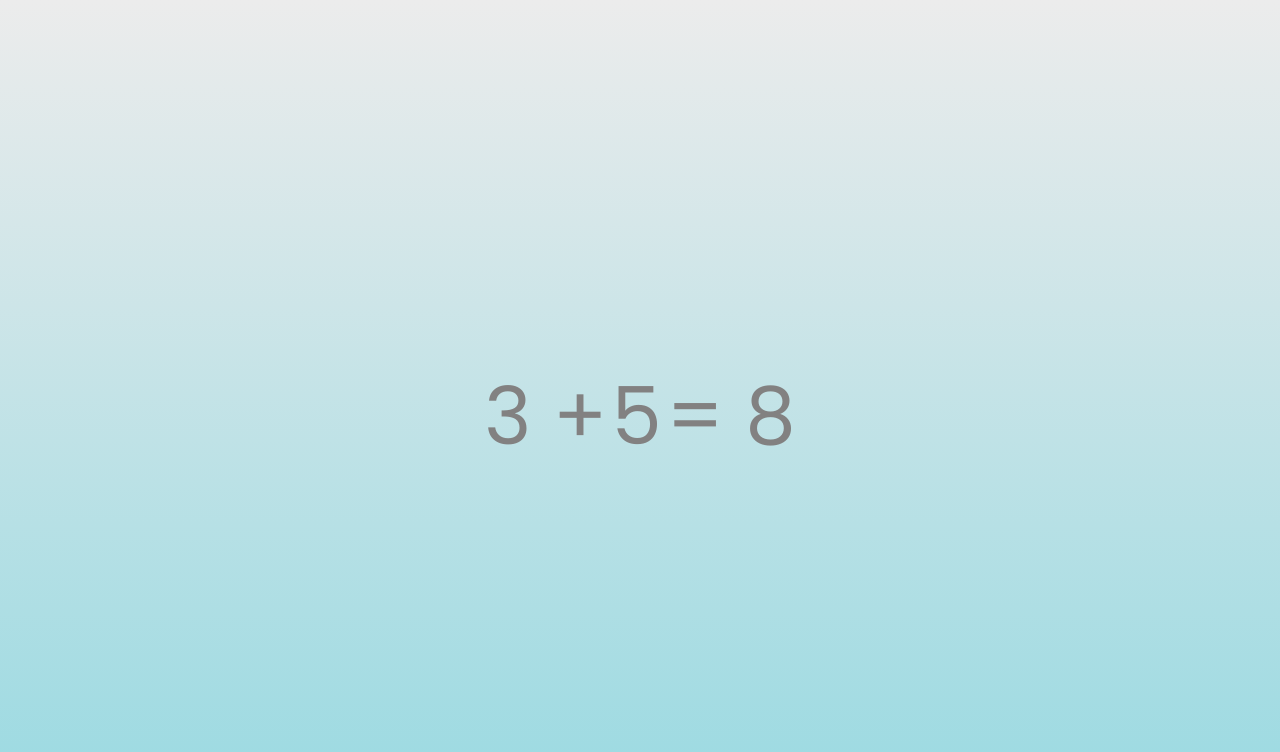
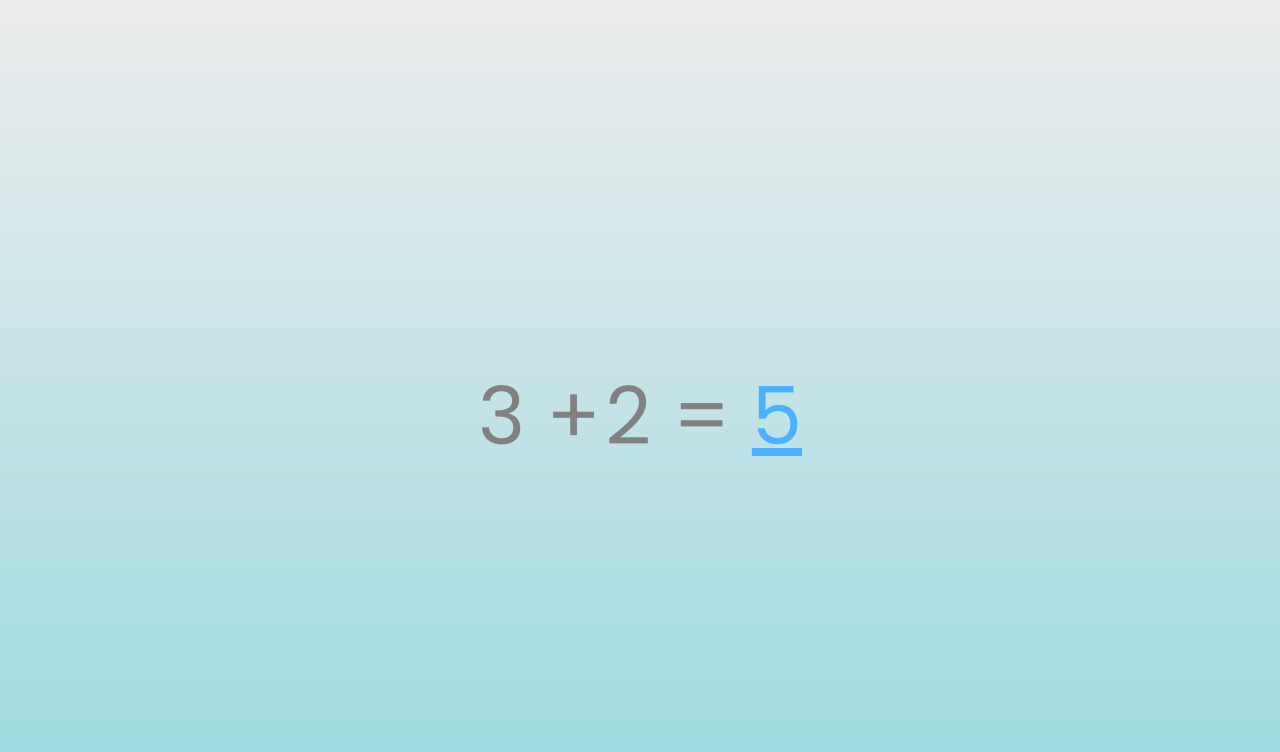
Before and after one commit to Brunno-DaSilva/diving-in-typescript, a website: page index.html in a window 1280 px wide. Drawn offline with Linux system fonts and the light colour scheme.

Commit message:
Added css

```diff
--- a/app.js
+++ b/app.js
@@ -1,8 +1,12 @@
 var app = document.querySelector(".App");
 var addTwoNumbers = function (num1, num2) {
     var result = num1 + num2;
-    return "\n    <div class=\"App__info\">\n        <span id=\"numX\">" + num1 + " +</span>\n        <span id=\"numY\"> " + num2 + "</span>\n        <span id=\"result\"> = " + result + "</span>\n    </div>\n";
+    var html_data = " <div class=\"App__info\">\n  <span id=\"numX\">" + num1 + " +</span>\n  <span id=\"numY\"> " + num2 + " = </span>\n  <span id=\"result\">  " + result + "</span>\n</div>";
+    if (typeof num1 !== "number" || typeof num1 !== "number") {
+        throw new Error("Incorrect Input");
+    }
+    return html_data;
 };
 var numberOne = 3;
-var numberTwo = 5;
+var numberTwo = 2;
 app.innerHTML = addTwoNumbers(numberOne, numberTwo);
--- a/style.css
+++ b/style.css
@@ -17,6 +17,7 @@ body {
   font-family: "Poppins", sans-serif;
   background-color: #97d9e1;
   background-image: linear-gradient(0deg, #97d9e1 0%, #ececec 100%);
+  overflow: hidden;
 }
 
 .App {
@@ -32,3 +33,9 @@ body {
   font-size: 5rem;
   color: #828181;
 }
+
+.App__info #result {
+  font-size: 5rem;
+  color: #4ab1ff;
+  text-decoration: underline;
+}
```
Also changed, not shown: app.ts (+12 -8 lines).
